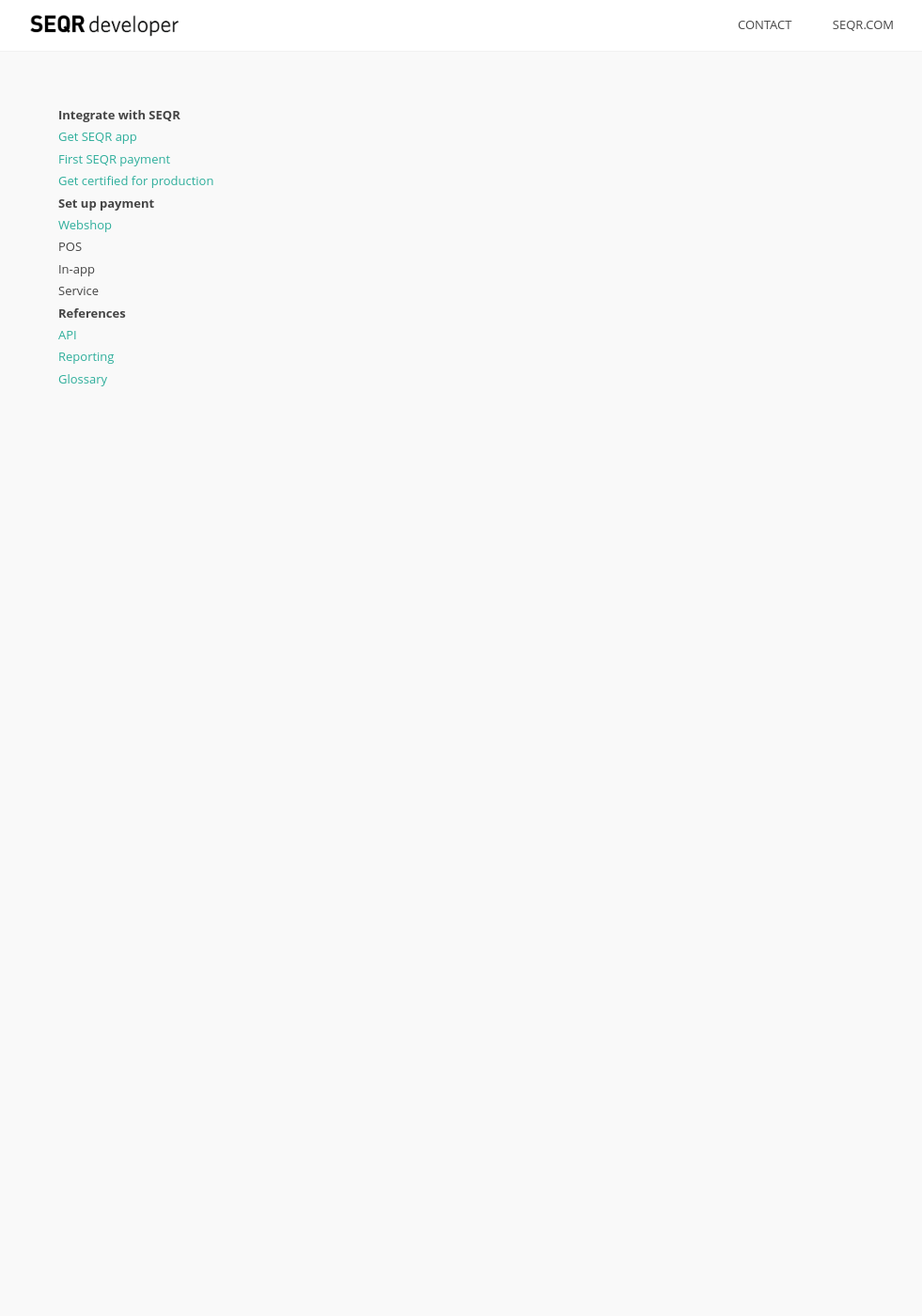
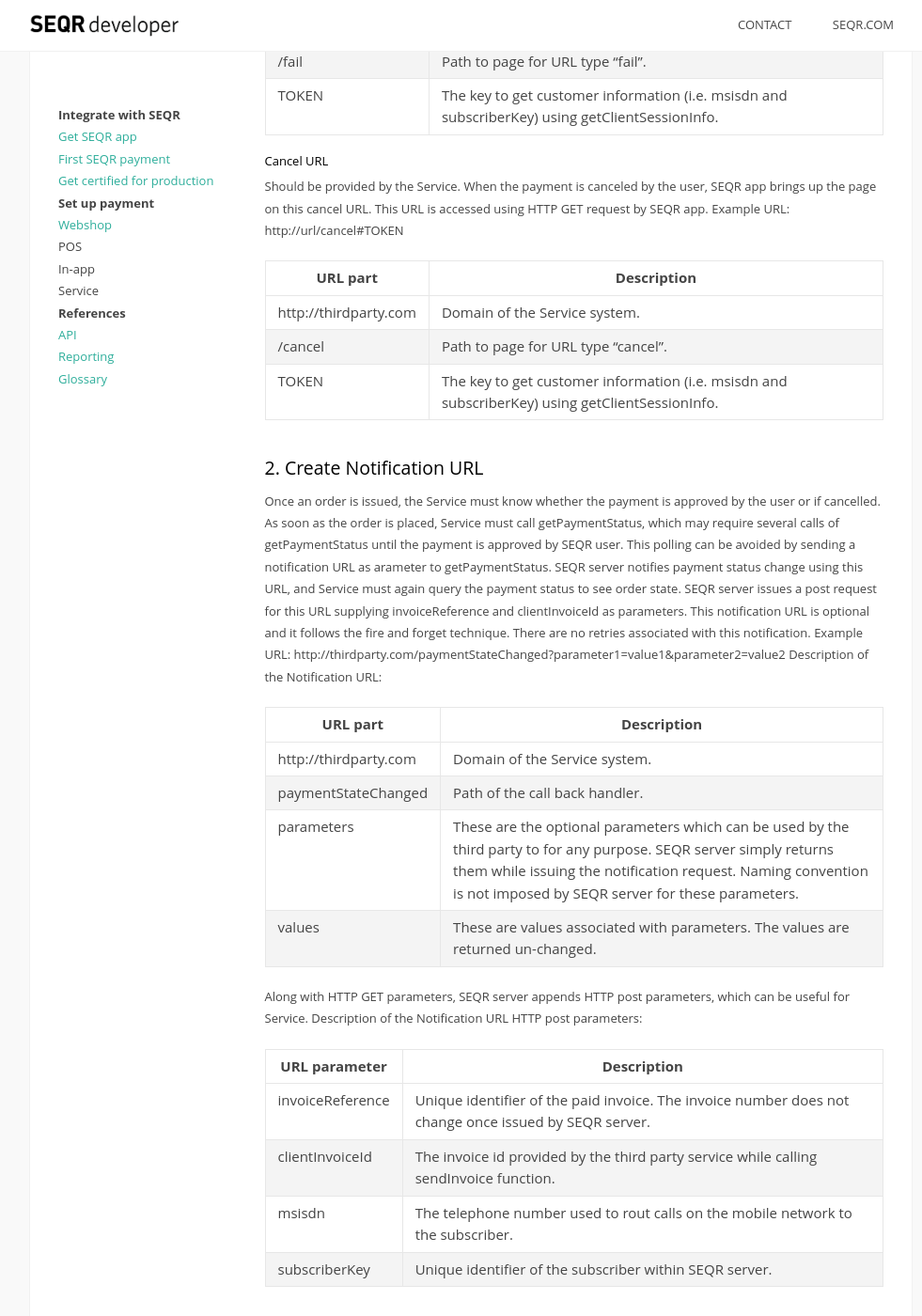
Before and after one commit to SeamlessDistribution/SeamlessDistribution.github.io, a Jekyll site: the page built from merchant/externalservices/index.md, in a window 1280 px wide and 1400 px high, scrolled down 2102 px. Shown: the whole window at 94% size, without its empty margins (139-1120 px from the left). Built offline with Jekyll 4.4.1, drawn with Linux system fonts in a browser that asks for light colours; some of the changed text lies outside the part shown.

Commit message:
Update index.md

```diff
--- a/merchant/externalservices/index.md
+++ b/merchant/externalservices/index.md
@@ -21,6 +20,14 @@
 
 The Service must support and create all URLs to integrate with SEQR system. To be able to launch SEQR app for paying the invoice, use the schemes in the table below to create URLs.
 By either doing a redirect or letting the user click on a link to that URL, SEQR app will be triggered and intercepted according to the hierarchical part of the URL.
+
+|--- | --- |
+|  URL pattern | Description |
+|--- | --- |
+| SEQR://SEQR.SE/000<invoiceReference/
+service ID> | Start the payment flow in the app for the invoice with reference defined by <invoiceReference> |
+| SEQR-ACTION://WIZARD/CANCEL | Cancel the flow and return to the app. |
+| --- | --- |
 
 The QR code can either be printed and to-be-scanned by app or it can be just the contents of the code (a link) that the app reads and understands without having to scan it. The SEQR system has defined various types of QR codes using different URLs.
 When SEQR app scans the QR code (or reads the link), SEQR server resolves the code and provides the app with all the URLs it may need.
@@ -35,6 +42,14 @@
 Example of QR code URL with optional parameters:
 HTTP://SEQR.SE/000/EXTERNAL_SERVICE_ID?parameter1=value1&parameter2=value2...
 
+|--- | --- |
+|  Item | Description |
+|--- | --- |
+| SEQR://SEQR.SE/ | Domain of the SEQR system. |
+| 000 | Service routing key (may change soon!). Defines the type of URL to launch Service application. Payment Broker retrieves 4 URLs. |
+| EXTERNAL_SERVICE_ID | Unique identifier of the Service. SEQR server locates the status and other information about the Service using this ID. |
+| parameters | Optional: These parameters in the URL are optional and can be sent to the interface without modification. These are particularly useful for the interface to identify different products etc. Naming convention is not imposed by SEQR server for these parameters. Note that these parameters will be returned when calling getClientSessionInfo. |
+| --- | --- |
 
 
 #### Order URL
@@ -44,11 +59,27 @@
 Example URL:
 http://url/order#TOKEN
 
+|--- | --- |
+|  URL part | Description |
+|--- | --- |
+| http://url | Domain of the Service system. |
+| /order | Path to page for URL type “order”. |
+| TOKEN | The key to get customer information (i.e. msisdn and subscriberKey) using getClientSessionInfo. |
+| --- | --- |
+
 
 #### Success URL
 When payment is processed and it is completed successfully, SEQR app brings up the page on this success URL. This URL is accessed using HTTP GET request by SEQR app.
 Example URL:
 http://url/success#TOKEN
+
+|--- | --- |
+|  URL part | Description |
+|--- | --- |
+| http://url | Domain of the Service system. |
+| /success | Path to page for URL type “success”. |
+| TOKEN | The key to get customer information (i.e. msisdn and subscriberKey) using getClientSessionInfo. |
+| --- | --- |
 
 
 #### Failure URL
@@ -56,11 +87,27 @@
 Example URL:
 http://url/failure#TOKEN
 
+|--- | --- |
+|  URL part | Description |
+|--- | --- |
+| http://thirdparty.com | Domain of the Service system. |
+| /fail | Path to page for URL type “fail”. |
+| TOKEN | The key to get customer information (i.e. msisdn and subscriberKey) using getClientSessionInfo. |
+| --- | --- |
+
 
 #### Cancel URL
 Should be provided by the Service. When the payment is canceled by the user, SEQR app brings up the page on this cancel URL. This URL is accessed using HTTP GET request by SEQR app.
 Example URL:
 http://url/cancel#TOKEN
+
+|--- | --- |
+|  URL part | Description |
+|--- | --- |
+| http://thirdparty.com | Domain of the Service system. |
+| /cancel | Path to page for URL type “cancel”. |
+| TOKEN | The key to get customer information (i.e. msisdn and subscriberKey) using getClientSessionInfo. |
+| --- | --- |
 
 
 ### 2. Create Notification URL
@@ -71,9 +118,27 @@
 http://thirdparty.com/paymentStateChanged?parameter1=value1&parameter2=value2
 Description of the Notification URL:
 
+|--- | --- |
+|  URL part | Description |
+|--- | --- |
+| http://thirdparty.com | Domain of the Service system. |
+| paymentStateChanged | Path of the call back handler. |
+| parameters | These are the optional parameters which can be used by the third party to for any purpose. SEQR server simply returns them while issuing the notification request. Naming convention is not imposed by SEQR server for these parameters. |
+| values | These are values associated with parameters. The values are returned un-changed. |
+| --- | --- |
 
 
+Along with HTTP GET parameters, SEQR server appends HTTP post parameters, which can be useful for Service.
+Description of the Notification URL HTTP post parameters:
 
+|--- | --- |
+|  URL parameter | Description |
+|--- | --- |
+| invoiceReference | Unique identifier of the paid invoice. The invoice number does not change once issued by SEQR server. |
+| clientInvoiceId | The invoice id provided by the third party service while calling sendInvoice function. |
+| msisdn | The telephone number used to rout calls on the mobile network to the subscriber. |
+| subscriberKey | Unique identifier of the subscriber within SEQR server. |
+| --- | --- |
 
 
 ### 3. Go live!
```
Also changed, not shown: other parts of merchant/externalservices/index.md (+0 -1 lines).
